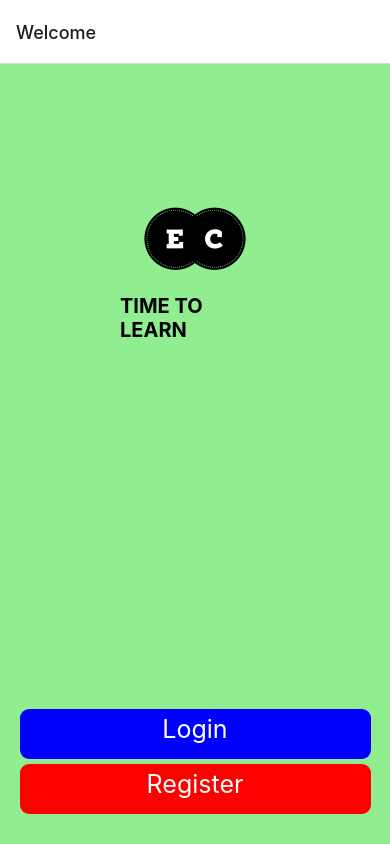
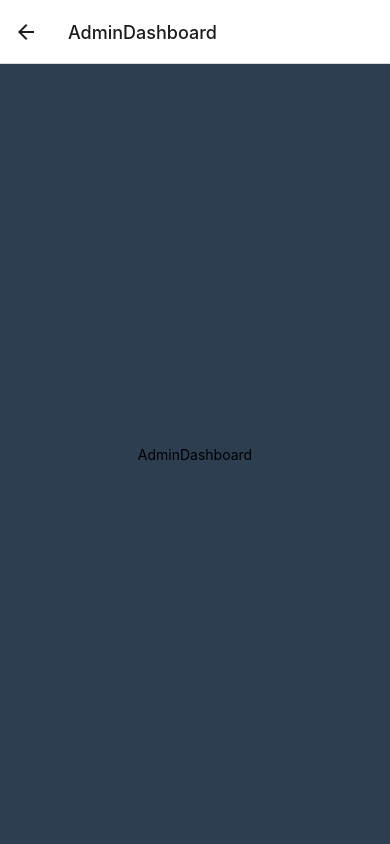
Before and after one commit to minshaf998/easyClassroom, a React Native app: screen /AdminDashboard in a window 390 px wide. Built offline with nearby package versions, Linux system fonts and the light colour scheme.

Commit message:
Login screen completed

```diff
--- a/app/navigation/AuthNavigator.js
+++ b/app/navigation/AuthNavigator.js
@@ -5,6 +5,11 @@ import WelcomeScreen from "../screens/WelcomeScreen";
 import LoginScreen from "../screens/LoginScreen";
 import RegisterScreen from "../screens/RegisterScreen";
 import PersonScreen from "../screens/PersonScreen";
+import StudentDashboardScreen from "../screens/StudentDashboardScreen";
+import LectrerDashboardScreen from "../screens/LecturerDashboardScreen";
+import DemoDashboardScreen from "../screens/DemoDashboardScreen";
+import AdminDashboard from "../screens/AdminDashboardScreen";
+import SignUp from "../screens/SignUpScreen";
 
 const Stack = createStackNavigator();
 
@@ -13,7 +18,12 @@ const AuthNavigator = () => (
     <Stack.Screen name="Welcome" component={WelcomeScreen} />
     <Stack.Screen name="Login" component={LoginScreen} />
     <Stack.Screen name="Register" component={RegisterScreen} />
-    <Stack.Screen name="Person" component={PersonScreen} />
+    {/* <Stack.Screen name="Person" component={PersonScreen} /> */}
+    <Stack.Screen name="StudentDashboard" component={StudentDashboardScreen} />
+    <Stack.Screen name="LectrereDashboard" component={LectrerDashboardScreen} />
+    <Stack.Screen name="DemoDashboard" component={DemoDashboardScreen} />
+    <Stack.Screen name="AdminDashboard" component={AdminDashboard} />
+    <Stack.Screen name="SignUp" component={SignUp} />
   </Stack.Navigator>
 );
 
--- /dev/null
+++ b/app/screens/AdminDashboardScreen.js
@@ -0,0 +1,27 @@
+//import liraries
+import React, { Component } from "react";
+import { View, Text, StyleSheet } from "react-native";
+
+// create a component
+class AdminDashboard extends Component {
+  render() {
+    return (
+      <View style={styles.container}>
+        <Text>AdminDashboard</Text>
+      </View>
+    );
+  }
+}
+
+// define your styles
+const styles = StyleSheet.create({
+  container: {
+    flex: 1,
+    justifyContent: "center",
+    alignItems: "center",
+    backgroundColor: "#2c3e50",
+  },
+});
+
+//make this component available to the app
+export default AdminDashboard;
--- /dev/null
+++ b/app/screens/DemoDashboardScreen.js
@@ -0,0 +1,27 @@
+//import liraries
+import React, { Component } from "react";
+import { View, Text, StyleSheet } from "react-native";
+
+// create a component
+class DemoDashboardScreen extends Component {
+  render() {
+    return (
+      <View style={styles.container}>
+        <Text>DemoDashboardScreen</Text>
+      </View>
+    );
+  }
+}
+
+// define your styles
+const styles = StyleSheet.create({
+  container: {
+    flex: 1,
+    justifyContent: "center",
+    alignItems: "center",
+    backgroundColor: "#2c3e50",
+  },
+});
+
+//make this component available to the app
+export default DemoDashboardScreen;
--- /dev/null
+++ b/app/screens/LecturerDashboardScreen.js
@@ -0,0 +1,27 @@
+//import liraries
+import React, { Component } from "react";
+import { View, Text, StyleSheet } from "react-native";
+
+// create a component
+class LectrerDashboardScreen extends Component {
+  render() {
+    return (
+      <View style={styles.container}>
+        <Text>LectrerDashboardScreen</Text>
+      </View>
+    );
+  }
+}
+
+// define your styles
+const styles = StyleSheet.create({
+  container: {
+    flex: 1,
+    justifyContent: "center",
+    alignItems: "center",
+    backgroundColor: "#2c3e50",
+  },
+});
+
+//make this component available to the app
+export default LectrerDashboardScreen;
--- a/app/screens/LoginScreen.js
+++ b/app/screens/LoginScreen.js
@@ -9,7 +9,7 @@ import {
 } from "react-native";
 
 // create a component
-const LoginScreen = () => {
+const LoginScreen = ({ navigation }) => {
   return (
     <View style={styles.container}>
       <View style={styles.card}>
@@ -32,6 +32,7 @@ const LoginScreen = () => {
             style={styles.buttonLogin}
             title={"Login"}
             // onPress={this.onpress}
+            onPress={() => navigation.navigate("Login")}
           >
             <Text style={styles.buttontext}>Login</Text>
           </TouchableOpacity>
@@ -39,6 +40,7 @@ const LoginScreen = () => {
           <TouchableOpacity
             style={styles.buttonSignup}
             title={"Signup"}
+            onPress={() => navigation.navigate("SignUp")}
             // onPress={this.onpress}
           >
             <Text style={styles.buttontext}>SignUp</Text>
--- a/app/screens/PersonScreen.js
+++ b/app/screens/PersonScreen.js
@@ -3,7 +3,7 @@ import React, { Component } from "react";
 import { View, Text, StyleSheet, TouchableOpacity } from "react-native";
 
 // create a component
-const PersonScreen = () => {
+const PersonScreen = ({ navigation }) => {
   return (
     <View style={styles.container}>
       <View style={styles.titleText}>
@@ -12,36 +12,43 @@ const PersonScreen = () => {
         </Text>
       </View>
 
-      < View>
+      <View>
         <TouchableOpacity
           style={styles.box}
           title={"Student"}
-          onPress={this.onpress}>
-            <Text style={styles.text}>I'M STUDENT</Text>
+          // onPress={this.onpress}>
+          onPress={() => navigation.navigate("StudentDashboard")}
+        >
+          <Text style={styles.text}>I'M STUDENT</Text>
         </TouchableOpacity>
 
         <TouchableOpacity
           style={styles.box}
           title={"Lecturer"}
-          onPress={this.onpress}>
-            <Text style={styles.text}>I'M LECTURER</Text>
+          // onPress={this.onpress}
+          onPress={() => navigation.navigate("LectrereDashboard")}
+        >
+          <Text style={styles.text}>I'M LECTURER</Text>
         </TouchableOpacity>
 
         <TouchableOpacity
           style={styles.box}
           title={"Demostator"}
-          onPress={this.onpress}>
-            <Text style={styles.text}>I'M DEMOSTRATOR</Text>
+          // onPress={this.onpress}
+          onPress={() => navigation.navigate("DemoDashboard")}
+        >
+          <Text style={styles.text}>I'M DEMOSTRATOR</Text>
         </TouchableOpacity>
 
         <TouchableOpacity
           style={styles.box}
           title={"Admin"}
-          onPress={this.onpress}>
-            <Text style={styles.text}>I'M ADMIN</Text>
+          // onPress={this.onpress}
+          onPress={() => navigation.navigate("AdminDashboard")}
+        >
+          <Text style={styles.text}>I'M ADMIN</Text>
         </TouchableOpacity>
       </View>
-
     </View>
   );
 };
--- /dev/null
+++ b/app/screens/SignUpScreen.js
@@ -0,0 +1,27 @@
+//import liraries
+import React, { Component } from "react";
+import { View, Text, StyleSheet } from "react-native";
+
+// create a component
+class SignUp extends Component {
+  render() {
+    return (
+      <View style={styles.container}>
+        <Text>SignUp</Text>
+      </View>
+    );
+  }
+}
+
+// define your styles
+const styles = StyleSheet.create({
+  container: {
+    flex: 1,
+    justifyContent: "center",
+    alignItems: "center",
+    backgroundColor: "#2c3e50",
+  },
+});
+
+//make this component available to the app
+export default SignUp;
--- /dev/null
+++ b/app/screens/StudentDashboardScreen.js
@@ -0,0 +1,27 @@
+//import liraries
+import React, { Component } from "react";
+import { View, Text, StyleSheet } from "react-native";
+
+// create a component
+class StudentDashboardScreen extends Component {
+  render() {
+    return (
+      <View style={styles.container}>
+        <Text>StudentDashboardScreen</Text>
+      </View>
+    );
+  }
+}
+
+// define your styles
+const styles = StyleSheet.create({
+  container: {
+    flex: 1,
+    justifyContent: "center",
+    alignItems: "center",
+    backgroundColor: "#2c3e50",
+  },
+});
+
+//make this component available to the app
+export default StudentDashboardScreen;
--- a/app/screens/WelcomeScreen.js
+++ b/app/screens/WelcomeScreen.js
@@ -31,9 +31,9 @@ function WelcomeScreen({ navigation }) {
         <TouchableOpacity
           style={[styles.button, { backgroundColor: "red", marginTop: 5 }]}
           title="Register"
-          onPress={() => navigation.navigate("Person")}
+          onPress={() => navigation.navigate("SignUp")}
         >
-          <Text style={styles.buttonText}>Register</Text>
+          <Text style={styles.buttonText}>SignUp</Text>
         </TouchableOpacity>
       </View>
     </SafeAreaView>
```
